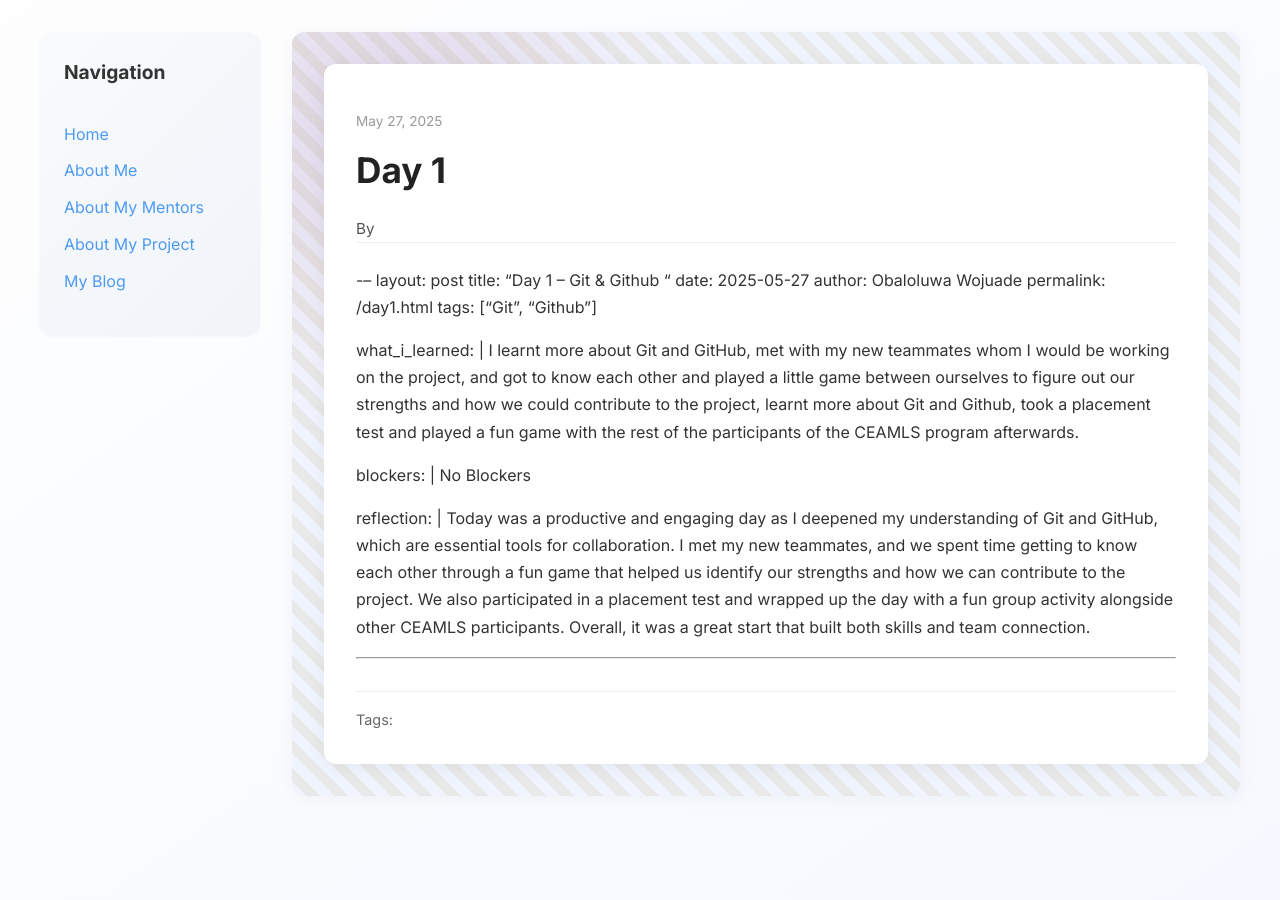
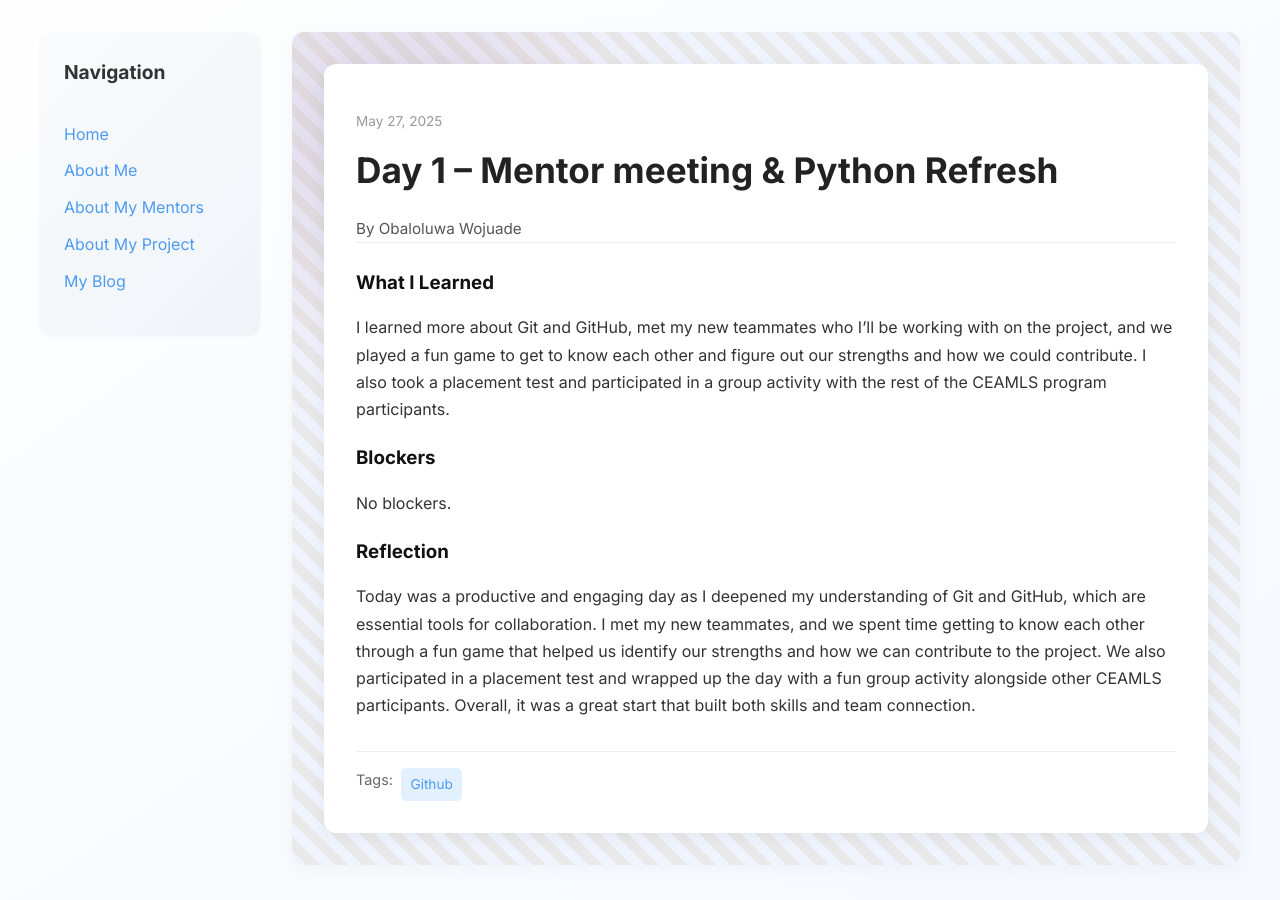
Before and after one commit to obwoj1/obwoj1.github.io, a Jekyll site: the page built from _posts/2025-05-27-day-1.md, in a window 1280 px wide. Built offline with Jekyll 4.4.1, drawn with Linux system fonts in a browser that asks for light colours; our own code applies the rules of GitHub Pages for plain Markdown files.

Commit message:
Update 2025-05-27-day-1.md

```diff
--- a/_posts/2025-05-27-day-1.md
+++ b/_posts/2025-05-27-day-1.md
@@ -1,16 +1,18 @@
-\---
+---
 layout: post
-title: "Day 1 – Git & Github "
+title: "Day 1 –  Mentor meeting & Python Refresh"
 date: 2025-05-27
 author: Obaloluwa Wojuade
 permalink: /day1.html
-tags: ["Git", "Github"]
+tags: ["Github"]
 
 what_i_learned: |
-  I learnt more about Git and GitHub, met with my new teammates whom I would be working on the project, and got to know each other and played a little game between ourselves to figure out our strengths and how we could contribute to the project, learnt more about Git and Github, took a placement test and played a fun game with the rest of the participants of the CEAMLS program afterwards.
+  I learned more about Git and GitHub, met my new teammates who I’ll be working with on the project, and we played a fun game to get to know each other and figure out our strengths and how we could contribute. I also took a placement test and participated in a group activity with the rest of the CEAMLS program participants.
+
+
 
 blockers: |
-  No Blockers
+  No blockers.
 
 reflection: |
   Today was a productive and engaging day as I deepened my understanding of Git and GitHub, which are essential tools for collaboration. I met my new teammates, and we spent time getting to know each other through a fun game that helped us identify our strengths and how we can contribute to the project. We also participated in a placement test and wrapped up the day with a fun group activity alongside other CEAMLS participants. Overall, it was a great start that built both skills and team connection.
```
